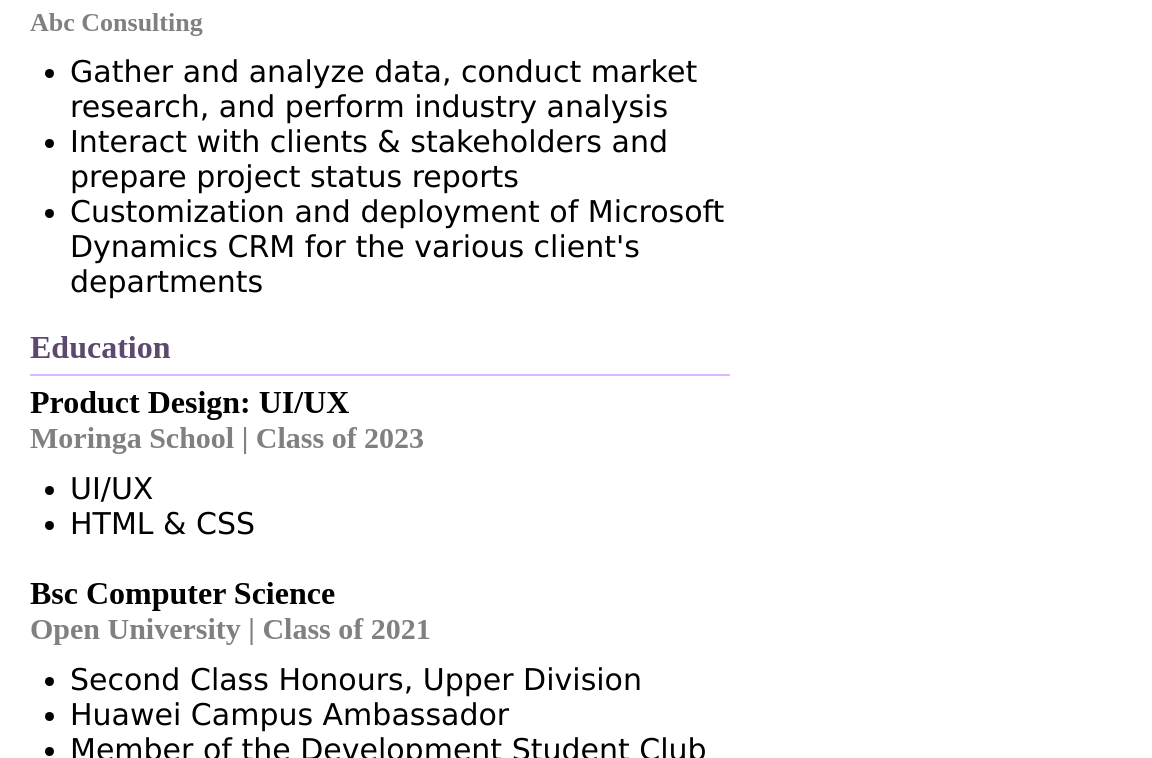
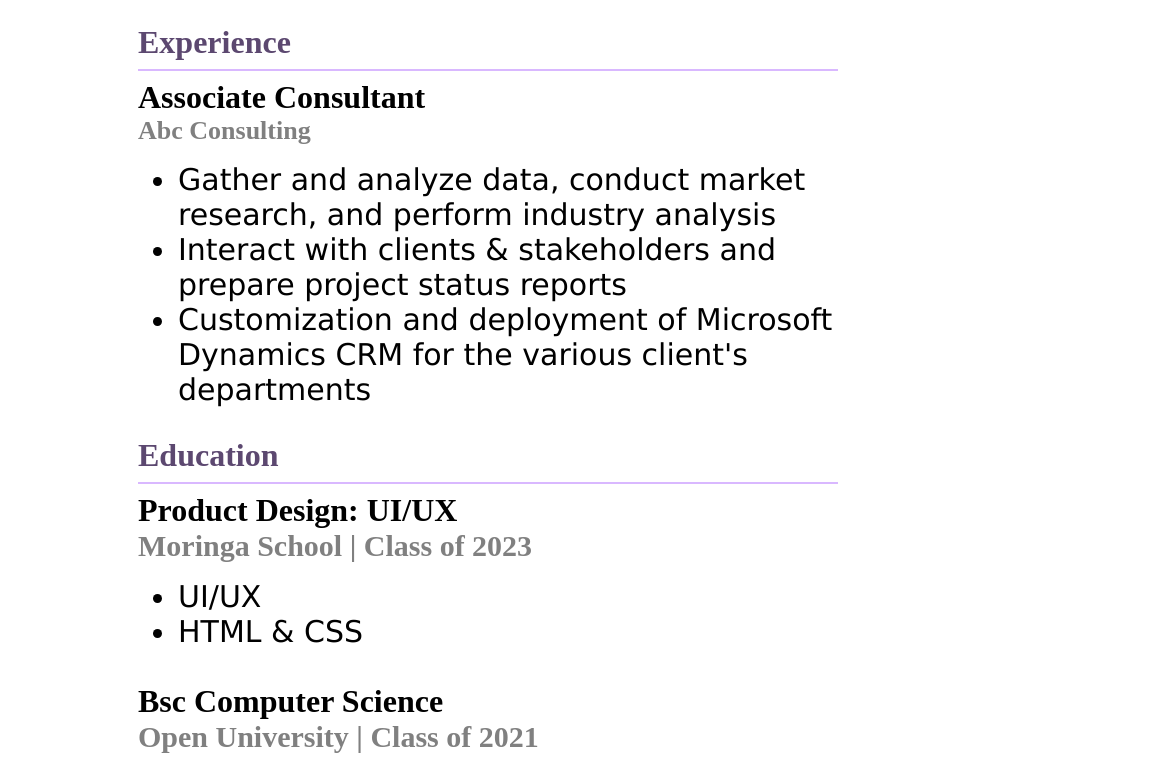
Before and after one commit to Tume09/PD, a plain HTML site: page index.html in a window 768 px wide. Shown: the part 698-1456 px from the top of the page, 1152 px wide, since content can reach past the window. Drawn offline with Linux system fonts and the light colour scheme.

Commit message:
Update resume.css

```diff
--- a/Assets/resume.css
+++ b/Assets/resume.css
@@ -226,7 +226,7 @@ h3{
 
 @media only screen and (min-device-width: 501px) and (max-device-width: 800px){
     body{
-        display:contents;
+        display:block;
     }
     .rightColumn{
         border: none;
```
